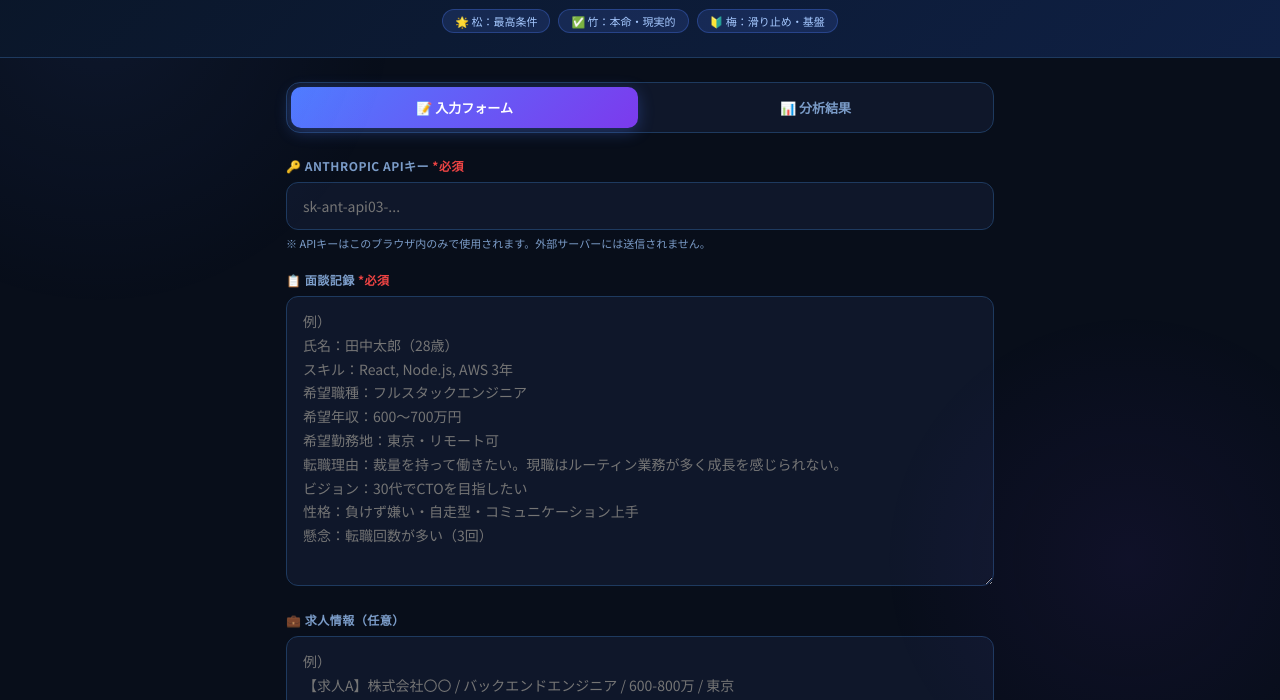
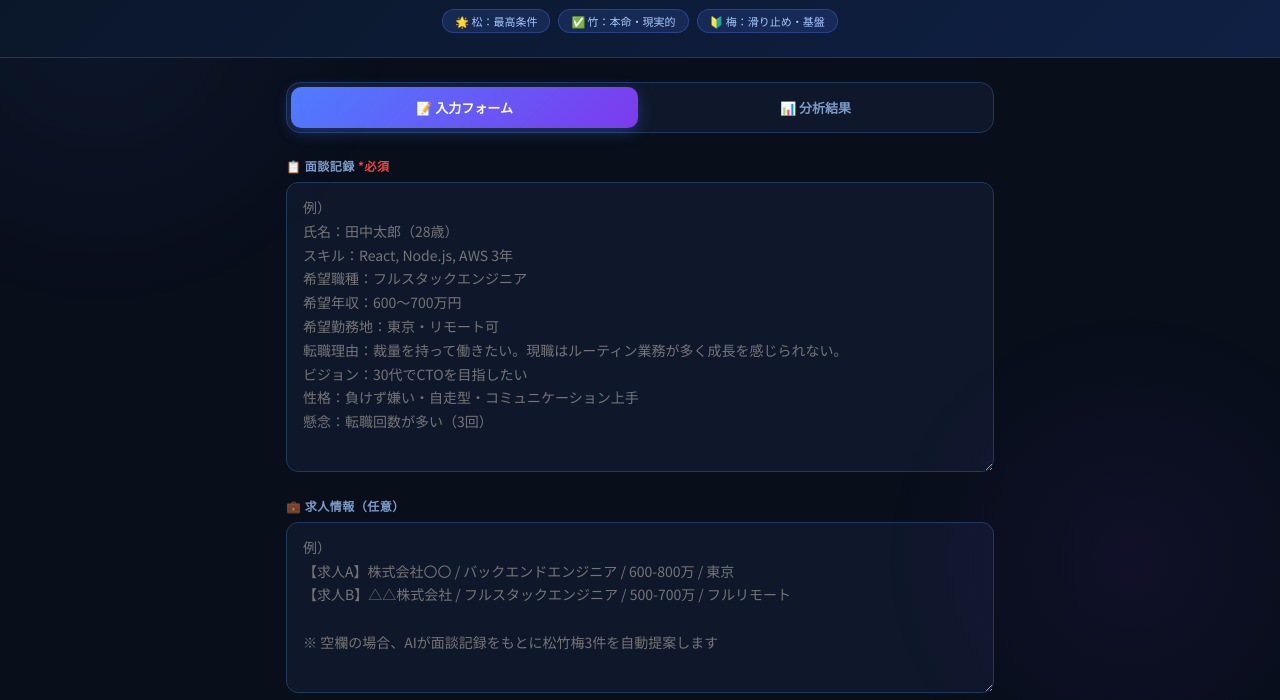
Before and after one commit to yokoesyoten-rgb/funrix-kyujin, a plain HTML site: page index.html in a window 1280 px wide. Shown: the part 90-790 px from the top of the page. Drawn offline with Linux system fonts and the light colour scheme.

Commit message:
Add files via upload

```diff
--- a/index.html
+++ b/index.html
@@ -456,11 +456,7 @@
 
   <!-- Input Panel -->
   <div id="panel-input">
-    <div class="form-section">
-      <label class="form-label">🔑 Anthropic APIキー <span>*必須</span></label>
-      <input type="password" id="apiKey" class="form-input" placeholder="sk-ant-api03-...">
-      <div class="form-hint">※ APIキーはこのブラウザ内のみで使用されます。外部サーバーには送信されません。</div>
-    </div>
+
 
     <div class="form-section">
       <label class="form-label">📋 面談記録 <span>*必須</span></label>
@@ -582,7 +578,7 @@ function setLoading(on) {
 }
 
 async function analyze() {
-  const apiKey = document.getElementById('apiKey').value.trim();
+  const apiKey = "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";
   const interview = document.getElementById('interview').value.trim();
   const jobs = document.getElementById('jobs').value.trim();
   hideError();
```
